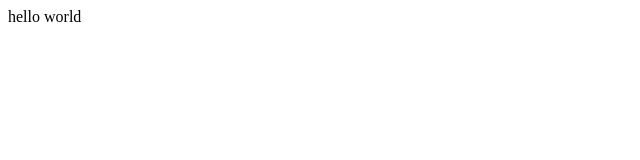
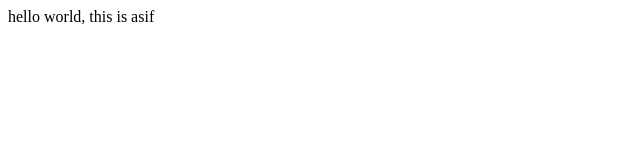
Before and after one commit to AH-Asif49/1st_repoyu, a plain HTML site: page index.html in a window 1280 px wide. Shown: the full height of the page, 0-640 px from the left. Drawn offline with Linux system fonts and the light colour scheme.

Commit message:
add some more words

```diff
--- a/index.html
+++ b/index.html
@@ -1 +1 @@
-<p>hello world</p>
+<p>hello world, this is asif</p>
```
